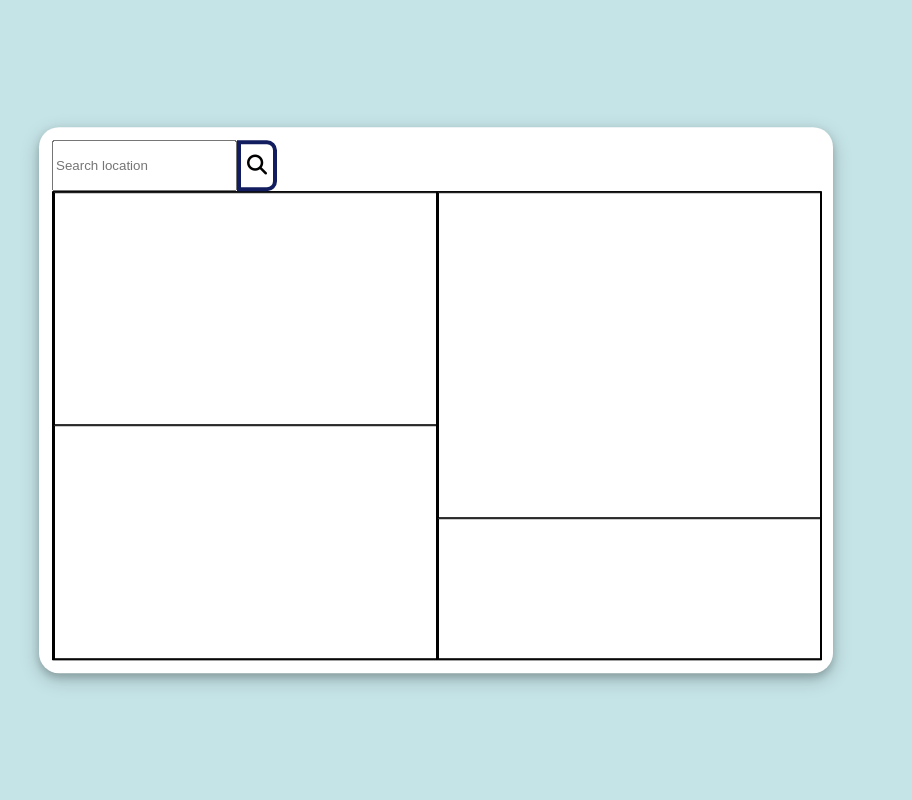
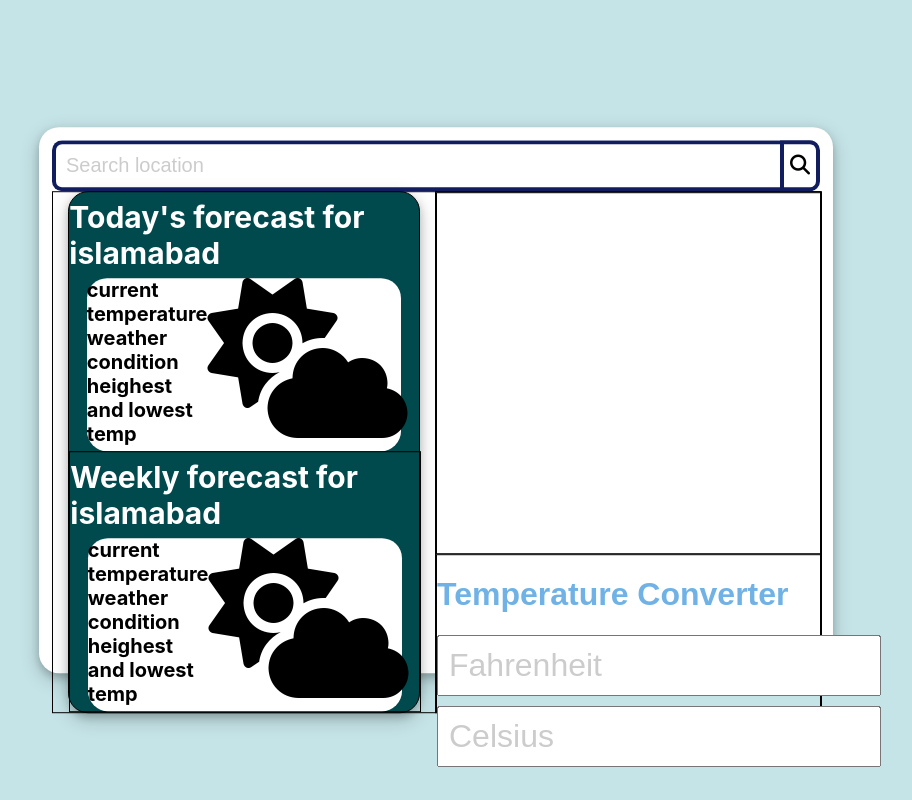
Before and after one commit to Usama4745/weatherapp, a React (Create React App) app: page / in a window 1280 px wide. Shown: the whole page, without its empty margins (204-1116 px from the left). Built offline with nearby package versions, Linux system fonts and the light colour scheme.

Commit message:
added converter UI

```diff
--- /dev/null
+++ b/src/component/Converter/Converter.js
@@ -0,0 +1,15 @@
+import React from 'react';
+import './Converter.css';
+
+function Converter() {
+    return (
+
+        <div>
+            <h1>Temperature Converter</h1>
+            <input className="convert-input" type="text" id="fahrenheit" placeholder="Fahrenheit" name="f" value="" />
+            <input className="convert-input" type="text" id="celsius" placeholder="Celsius" name="c" value="" />
+        </div>
+    );
+}
+
+export default Converter;
--- a/src/component/Home.css
+++ b/src/component/Home.css
@@ -39,17 +39,7 @@
 
 }
 
-.search-input {
-    width: 100%;
-    padding: 10px;
-    border: 4px solid #111d5e;
-    border-radius: 10px 0 0 10px;
-    border-right: none;
-    outline: none;
-    font-size: 20px;
-    color: tomato;
-    background: none;
-}
+
 
 .search-button {
     text-align: center;
@@ -85,6 +75,10 @@
     border: 1px solid black;
     height: 100%;
     width: 50%;
+    background-color: hsl(183, 100%, 15%);
+    border-radius: 20px;
+    box-shadow: 0 4px 8px 0 rgba(0, 0, 0, 0.2), 0 6px 20px 0 rgba(0, 0, 0, 0.19);
+    margin: 2%;
 }
 
 .right-data-container {
@@ -97,7 +91,6 @@
 .today-forecast{
     display: flex;
     flex-direction: column;
-    border: 1px solid black;
     height: 50%;
     width: 100%;
 }
@@ -122,3 +115,76 @@
     height: 30%;
     width: 100%;
 }
+.inside-box{
+    width: 90%;
+    height: 90%;
+    margin: auto;
+    background-color: white;
+    display: flex;
+    flex-direction: row;
+    border-radius: 20px;
+}
+.main-label{
+    font-size: 30px;
+    font-weight: bold;
+    color: white;
+    margin-top: 2%;
+    margin-bottom: 2%;
+    margin-left: auto;
+    margin-right: auto;
+}
+.temperature{
+    font-size: 20px;
+    font-weight: bold;
+}
+.temp-box{
+    width: 100%;
+    height: 100%;
+    display: flex;
+    flex-direction: column;
+}
+.fa-cloud-sun{
+    font-size: 10rem;
+}
+.convert-input{
+
+
+}
+
+
+
+#convert {
+    background-color: #bba768;
+  }
+  #convert:hover {
+    background-color: #bcc768;
+  }
+  h1 {
+    font-family: sans-serif;
+    color: #70b2e5;
+  }
+  .convert-input {
+    display: block;
+    padding: 10px;
+    margin-top: 10px;
+    font-size: 2em;
+    color: #f4a55a;
+    font-family: cursive, sans-serif;
+  }
+  ::-webkit-input-placeholder {
+     color: #ccc;
+  }
+  :-moz-placeholder { /* Firefox 18- */
+     color: #ccc;
+  }
+  ::-moz-placeholder {  /* Firefox 19+ */
+     color: #ccc;
+  }
+  :-ms-input-placeholder {
+     color: #ccc;
+  }
+  .convert-button {
+    padding: 10px;
+    font-size: 1.2em;
+    color: #545454;
+  }
--- a/src/component/Home.js
+++ b/src/component/Home.js
@@ -1,6 +1,7 @@
 import React from 'react';
 import './Home.css'
 import Search from './Search/Search';
+import Converter from './Converter/Converter';
 
 function Home() {
     return (
@@ -17,12 +18,38 @@ function Home() {
                 </div>
                 <div className="data-container">
                     <div className="left-data-container">
-                        <div className="today-forecast"></div>
-                        <div className="weekly-forecast"></div>
+                        <div className="today-forecast">
+                            <div className="main-label">Today's forecast for islamabad</div>
+                            <div className="inside-box">
+                                <div className="temp-box">
+                                    <div className="temperature curr-temp">current temperature</div>
+                                    <div className="temperature weather-condition">weather condition</div>
+                                    <div className="temperature high-low-temp">heighest and lowest temp</div>
+                                </div>
+                                <div className="weather-icon">
+                                    <i className="fas fa-cloud-sun"></i>
+                                </div>
+                            </div>
+                        </div>
+                        <div className="weekly-forecast">
+                            <div className="main-label">Weekly forecast for islamabad</div>
+                            <div className="inside-box">
+                                <div className="temp-box">
+                                    <div className="temperature curr-temp">current temperature</div>
+                                    <div className="temperature weather-condition">weather condition</div>
+                                    <div className="temperature high-low-temp">heighest and lowest temp</div>
+                                </div>
+                                <div className="weather-icon">
+                                    <i className="fas fa-cloud-sun"></i>
+                                </div>
+                            </div>
+                        </div>
                     </div>
                     <div className="right-data-container">
                         <div className="weather-map"></div>
-                        <div className="temp-converter"></div>
+                        <div className="temp-converter">
+                            <Converter />
+                        </div>
                     </div>
                 </div>
             </div>
--- a/src/component/Search/Search.css
+++ b/src/component/Search/Search.css
@@ -0,0 +1,11 @@
+.search-input {
+    width: 100%;
+    padding: 10px;
+    border: 4px solid #111d5e;
+    border-radius: 10px 0 0 10px;
+    border-right: none;
+    outline: none;
+    font-size: 20px;
+    color: tomato;
+    background: none;
+}
--- a/src/component/Search/Search.js
+++ b/src/component/Search/Search.js
@@ -1,9 +1,9 @@
 import React from 'react';
-
+import './Search.css';
 
 function Search() {
     return (
-        <input type="text" placeholder="Search location" />
+        <input type="text" className="search-input" placeholder="Search location" />
     );
 }
 
```
Also changed, not shown: src/component/Converter/Converter.css (added).
